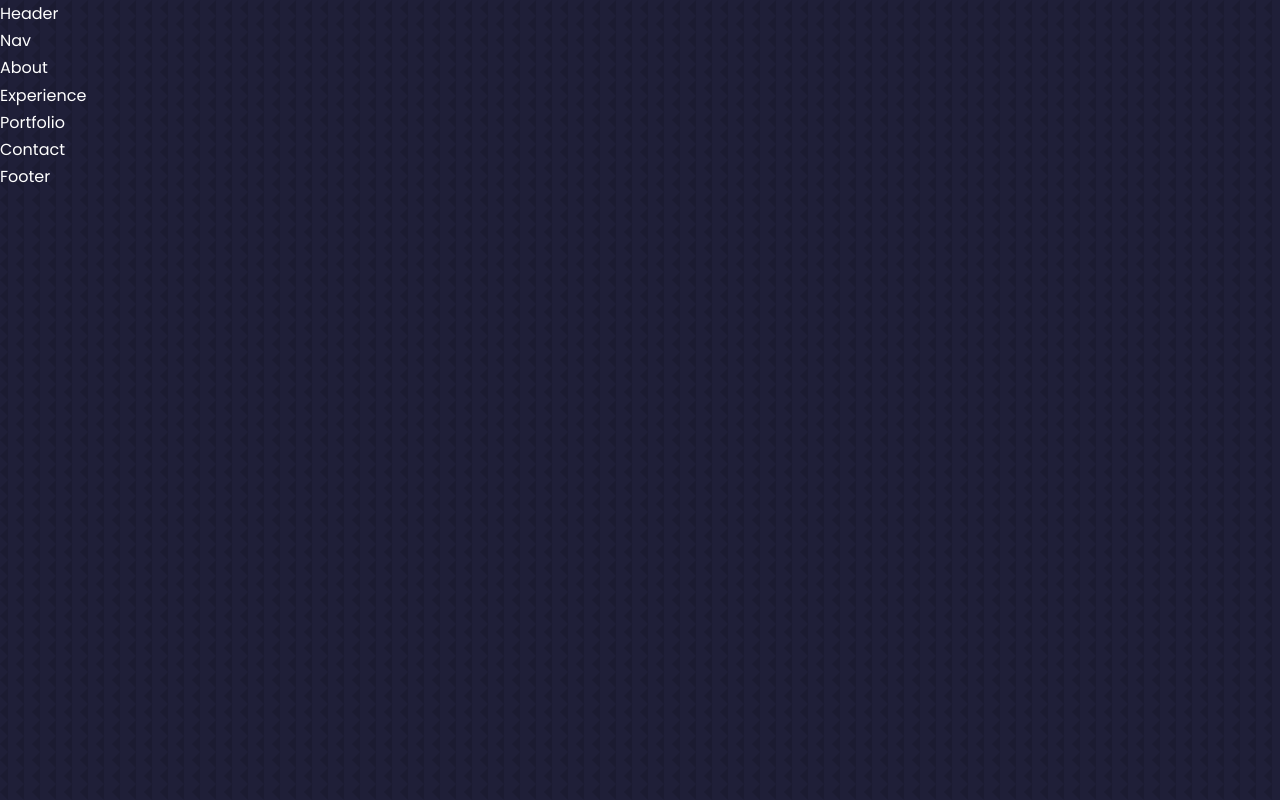
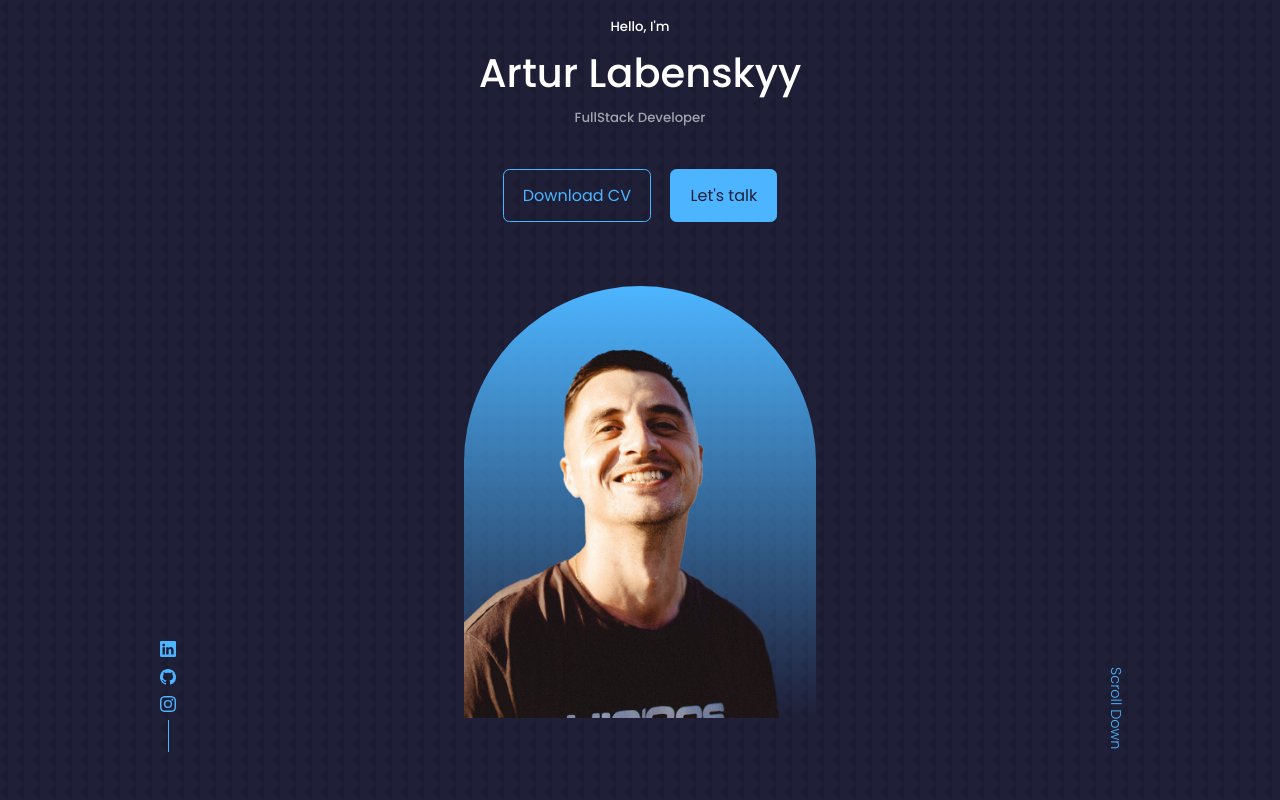
Before and after one commit to ArturLabenskyy/portfolio, a React (Create React App) app: page / in a window 1280 px wide. Shown: the top 800 px of the page. Built offline with nearby package versions, Linux system fonts and the light colour scheme; a web font is replaced by a local one.

Commit message:
header component finish

```diff
--- a/package.json
+++ b/package.json
@@ -8,6 +8,7 @@
     "@testing-library/user-event": "^13.5.0",
     "react": "^18.2.0",
     "react-dom": "^18.2.0",
+    "react-icons": "^4.10.1",
     "react-scripts": "5.0.1",
     "web-vitals": "^2.1.4"
   },
--- /dev/null
+++ b/src/components/Header/CTA.jsx
@@ -0,0 +1,18 @@
+import React from "react";
+
+import CV from "../../assets/cv.pdf";
+
+const CTA = () => {
+    return (
+        <div className="cta">
+            <a href={CV} className="btn">
+                Download CV
+            </a>
+            <a href="#contact" className="btn btn-primary">
+                Let's talk
+            </a>
+        </div>
+    );
+};
+
+export default CTA;
--- a/src/components/Header/Header.jsx
+++ b/src/components/Header/Header.jsx
@@ -2,8 +2,31 @@
 
 import "./header.css";
 
+import CTA from "./CTA";
+import ME from "../../assets/me.png";
+import HeaderSocial from "./HeaderSocials";
+
 const Header = () => {
-    return <div>Header</div>;
+    return (
+        <header>
+            <div className="container header-container">
+                <h5>Hello, I'm</h5>
+                <h1>Artur Labenskyy</h1>
+                <h5 className="text-light">FullStack Developer</h5>
+                <CTA />
+
+                <HeaderSocial />
+
+                <div className="me">
+                    <img src={ME} alt="Me" />
+                </div>
+
+                <a href="#contact" className="scroll-down">
+                    Scroll Down
+                </a>
+            </div>
+        </header>
+    );
 };
 
 export default Header;
--- /dev/null
+++ b/src/components/Header/HeaderSocials.jsx
@@ -0,0 +1,24 @@
+import React from "react";
+
+import { BsLinkedin, BsGithub, BsInstagram } from "react-icons/bs";
+
+const HeaderSocial = () => {
+    return (
+        <div className="header-socials">
+            <a
+                href="https://www.linkedin.com/in/artur-labenskyy"
+                target="_blank"
+            >
+                <BsLinkedin />
+            </a>
+            <a href="https://github.com/ArturLabenskyy" target="_blank">
+                <BsGithub />
+            </a>
+            <a href="https://www.instagram.com/__ar2r___" target="_blank">
+                <BsInstagram />
+            </a>
+        </div>
+    );
+};
+
+export default HeaderSocial;
--- a/src/components/Header/header.css
+++ b/src/components/Header/header.css
@@ -0,0 +1,88 @@
+header {
+    height: 100vh;
+    padding-top: 1rem;
+    overflow: hidden;
+}
+
+.header-container {
+    text-align: center;
+    height: 100%;
+    position: relative;
+}
+
+/* ======= CTA ========= */
+
+.cta {
+    margin-top: 2.5rem;
+    display: flex;
+    gap: 1.2rem;
+    justify-content: center;
+}
+
+/* ======= HEADER SOCIALS ========= */
+
+.header-socials {
+    display: flex;
+    flex-direction: column;
+    align-items: center;
+    gap: 0.8;
+    position: absolute;
+    left: 0;
+    bottom: 3rem;
+}
+
+.header-socials::after {
+    content: "";
+    width: 1px;
+    height: 2rem;
+    background: var(--color-primary);
+}
+
+/* ======= ME ========= */
+
+.me {
+    background: linear-gradient(var(--color-primary), transparent);
+    width: 22rem;
+    height: 27rem;
+    position: absolute;
+    left: calc(50% - 11rem);
+    margin-top: 4rem;
+    border-radius: 12rem 12rem 0 0;
+    overflow: hidden;
+    padding: -1rem 1.5rem 1.5rem 1.5rem;
+}
+
+img {
+    height: 100%;
+    width: 100%;
+}
+
+/* ======= SCROLL DOWN ========= */
+
+.scroll-down {
+    position: absolute;
+    right: -2.3rem;
+    bottom: 5rem;
+    transform: rotate(90deg);
+    font-weight: 300;
+    font-size: 0.9rem;
+}
+
+/* =================== MEDIA QUERIES (TABLETS - MEDIUM) ==================== */
+@media screen and (max-width: 1024px) {
+    header {
+        height: 68vh;
+    }
+}
+
+/* =================== MEDIA QUERIES (PHONES - SMALL) ==================== */
+@media screen and (max-width: 600px) {
+    header {
+        height: 100vh;
+    }
+
+    .header-socials,
+    .scroll-down {
+        display: none;
+    }
+}
```
Also changed, not shown: src/assets/me.png, 1 other file (tests, documents, lock files or other folders).
